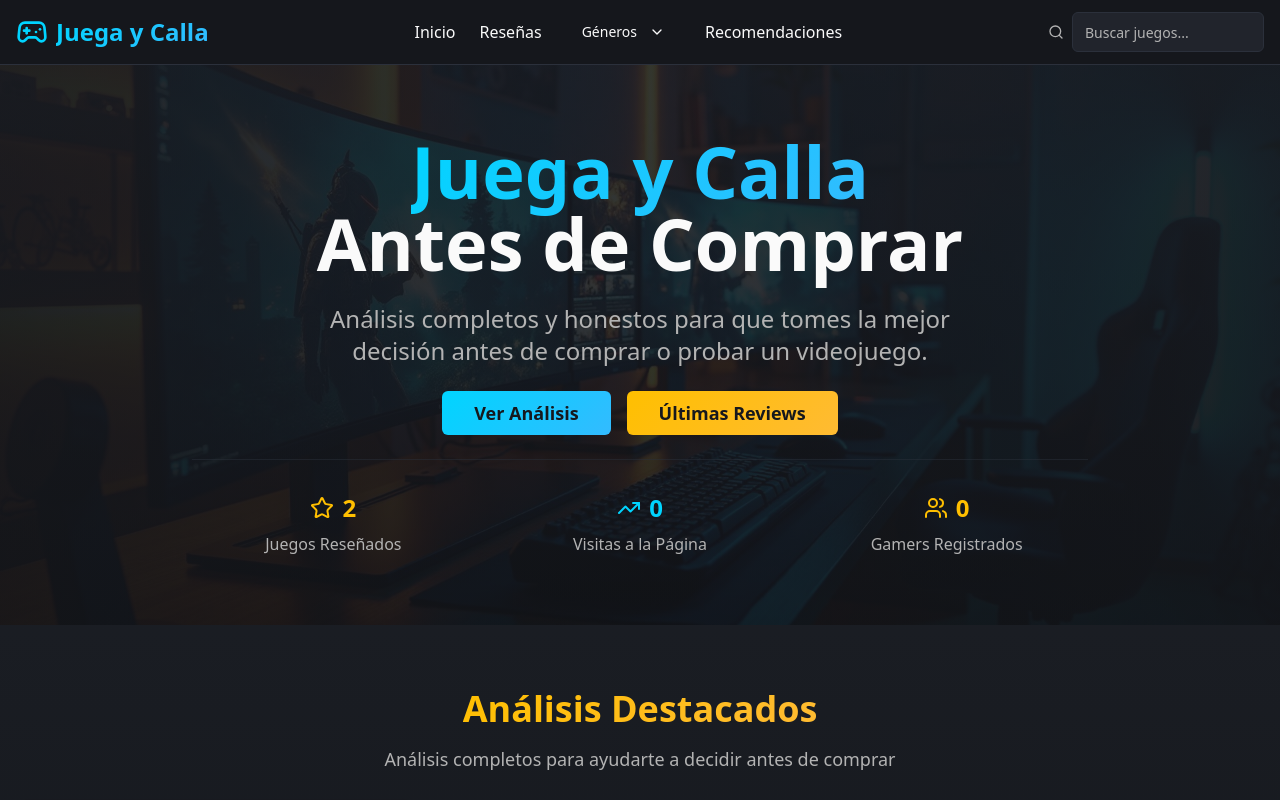
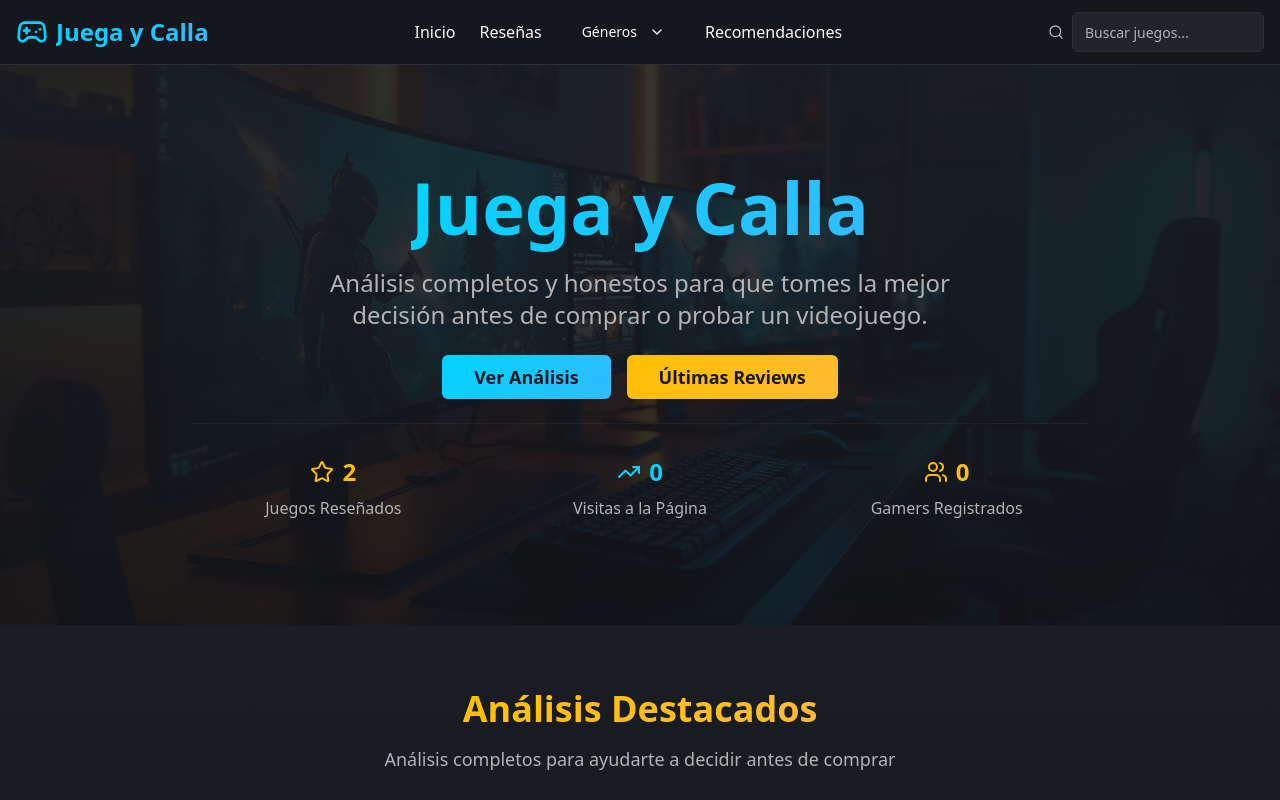
Before and after one commit to pelarda97/juega-y-calla-reviews, a React (Vite) app: page / in a window 1280 px wide. Shown: the top 800 px of the page. Built offline with nearby package versions, Linux system fonts and the light colour scheme.

Commit message:
Remove "Antes de Comprar" from home
Elimina la sección "Antes de Comprar" del componente HeroSection en la página de inicio.

```diff
--- a/src/components/HeroSection.tsx
+++ b/src/components/HeroSection.tsx
@@ -23,8 +23,6 @@ const HeroSection = () => {
             <span className="bg-gradient-primary bg-clip-text text-transparent">
               Juega y Calla
             </span>
-            <br />
-            <span className="text-foreground">Antes de Comprar</span>
           </h1>
 
           <p className="text-xl md:text-2xl text-muted-foreground max-w-2xl mx-auto">
```
